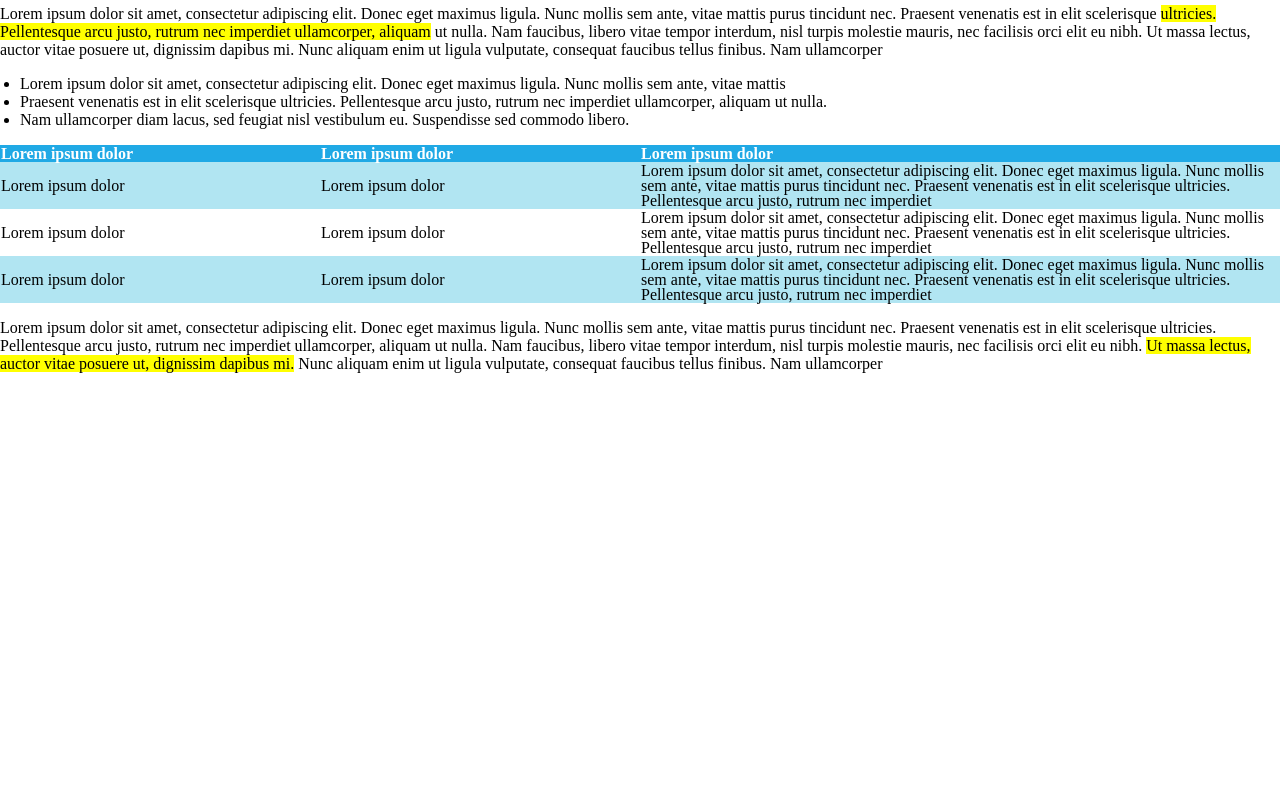
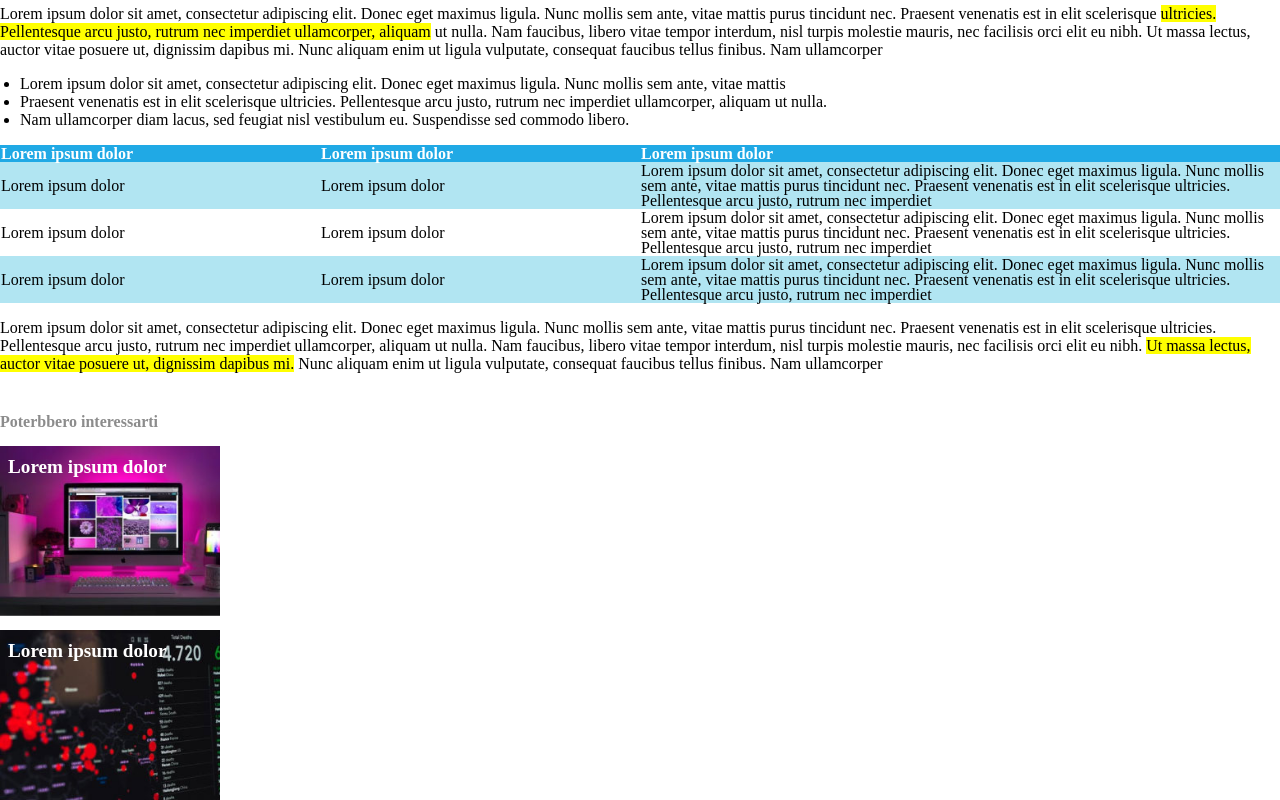
Before and after one commit to vmqxdv/html-css-booleaner, a plain HTML site: page index.html in a window 1280 px wide. Shown: the part 670-1470 px from the top of the page. Before the commit the page ends 1059 px from the top, so only its background shows below. Drawn offline with Linux system fonts and the light colour scheme.

Commit message:
add: Recomended articles

```diff
--- a/css/style.css
+++ b/css/style.css
@@ -1,8 +1,5 @@
 body {
-  margin-top: 0px;
-  margin-right: 0px;
-  margin-bottom: 0px;
-  margin-left: 0px
+  margin: 0
 }
 
 header {
@@ -70,3 +67,33 @@ thead {
 .blue-row {
   background-color: rgb(177,229,242);
 }
+
+.recommended-articles-title {
+  color: rgb(140,140,140);
+  margin-top: 40px;
+  margin-bottom: -5px;
+  font-weight: bold;
+}
+
+.recommended-article-1 {
+  background-image: url(../img/monitor.jpg);
+  width: 220px;
+  height: 170px;
+  background-size:cover;
+  margin-bottom: -5px;
+}
+
+.recommended-article-2 {
+  background-image: url(../img/graph.jpg);
+  width: 220px;
+  height: 170px;
+  background-size:cover;
+}
+
+.recommended-article-title {
+  font-weight: bold;
+  color: white;
+  padding-top: 10px;
+  padding-left: 8px;
+  font-size: larger;
+}
--- a/index.html
+++ b/index.html
@@ -151,6 +151,24 @@
 
     </div>
 
+    <div class="recommended-articles">
+
+      <p class="recommended-articles-title">Poterbbero interessarti</p>
+
+      <div class="recommended-article-1">
+
+        <p class="recommended-article-title">Lorem ipsum dolor</p>
+
+      </div>
+
+      <div class="recommended-article-2">
+
+        <p class="recommended-article-title">Lorem ipsum dolor</p>
+
+      </div>
+
+    </div>
+
   </main>
 
 </body>
```
